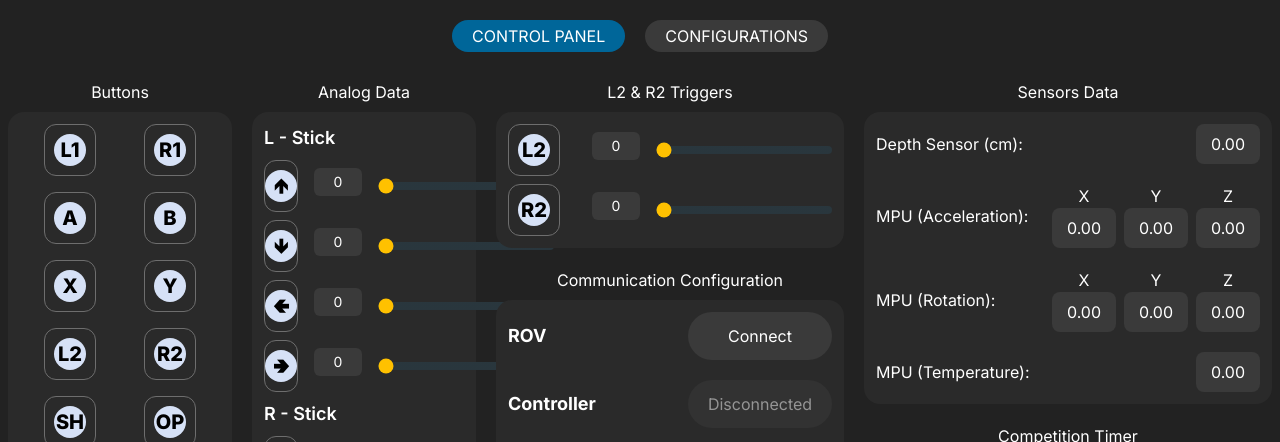
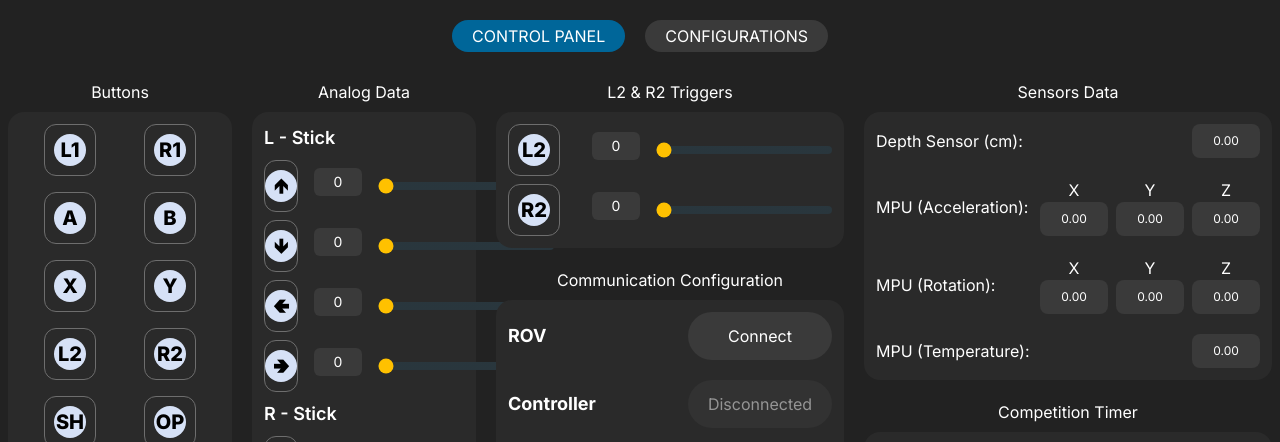
Before and after one commit to ahmedelsherbiny0/ICMTC-Competition---GUI, a React (Vite) app in the folder client/: page /control-panel in a window 1280 px wide. Shown: the top 442 px of the page. Built offline with nearby package versions, Linux system fonts and the light colour scheme; no server answers.

Commit message:
handle  some issues

```diff
--- a/client/src/pages/control-panel/components/sensors-display.tsx
+++ b/client/src/pages/control-panel/components/sensors-display.tsx
@@ -63,7 +63,7 @@ function Value({
   return (
     <div className="flex flex-col justify-center items-center">
       {label && <h2>{label}</h2>}
-      <div className="bg-[var(--color-component-background)] p-2 rounded-lg w-16 text-center">
+      <div className="bg-[var(--color-component-background)] p-2 rounded-lg w-[68px] text-center text-[12px]">
         {value?.toFixed(2)}
       </div>
     </div>
```
Also changed, not shown: 1 other file (tests, documents, lock files or other folders).
